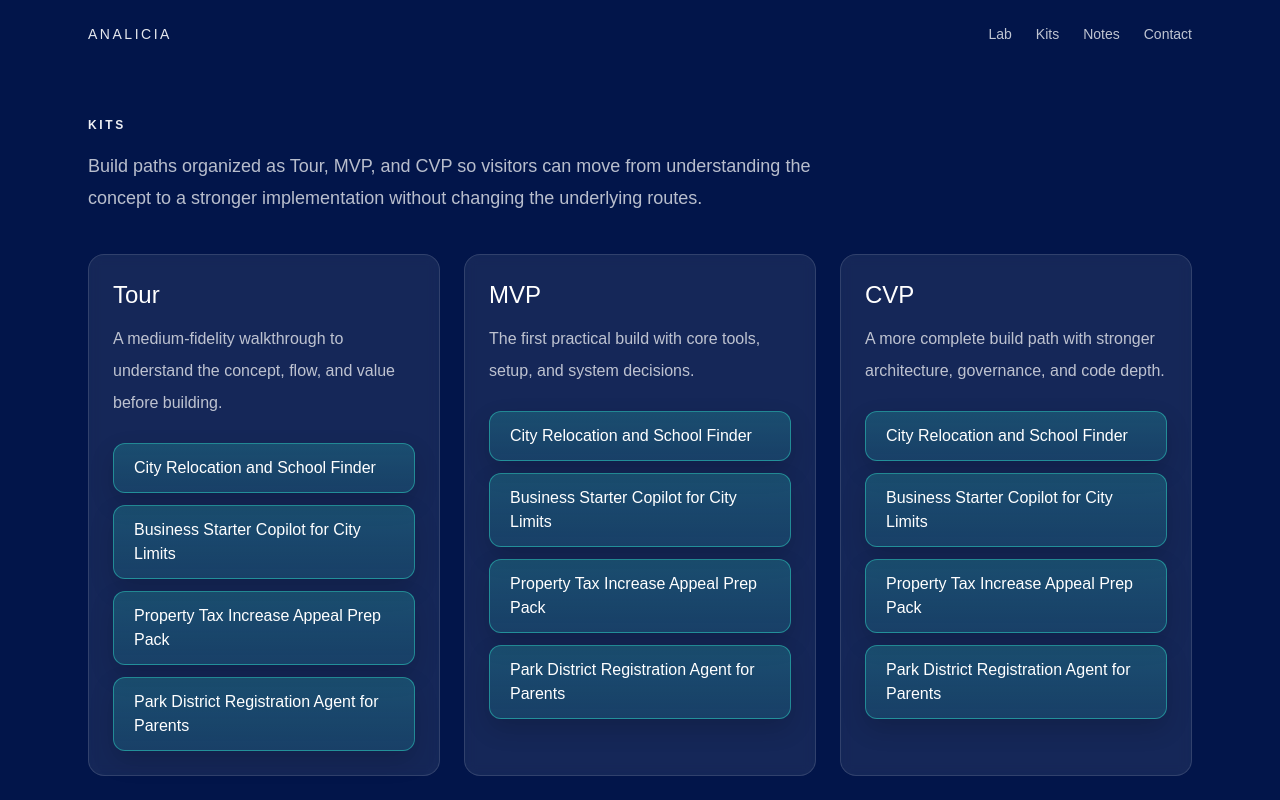
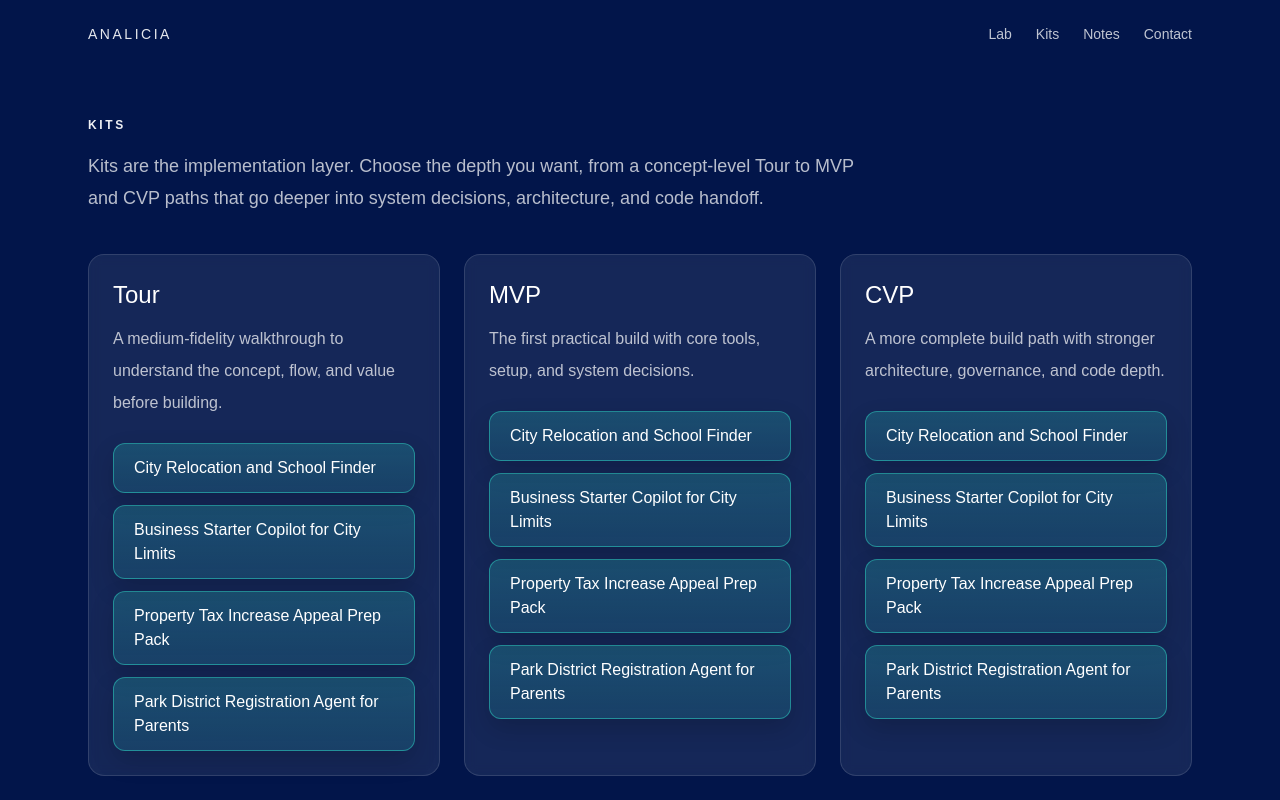
Before and after one commit to EverydayClarityLab/everyday-clarity-lab, a Next.js app: page /kits in a window 1280 px wide. Shown: the top 800 px of the page. Built offline with nearby package versions, Linux system fonts and the light colour scheme.

Commit message:
Clarify labs and kits site structure

```diff
--- a/app/kits/page.tsx
+++ b/app/kits/page.tsx
@@ -26,9 +26,9 @@ export default function KitsPage() {
         <p className="micro-label">Kits</p>
 
         <p className="max-w-3xl text-lg leading-8 text-white/72">
-          Build paths organized as Tour, MVP, and CVP so visitors can move from
-          understanding the concept to a stronger implementation without
-          changing the underlying routes.
+          Kits are the implementation layer. Choose the depth you want, from a
+          concept-level Tour to MVP and CVP paths that go deeper into system
+          decisions, architecture, and code handoff.
         </p>
       </header>
 
--- a/app/labs/page.tsx
+++ b/app/labs/page.tsx
@@ -34,8 +34,9 @@ export default function LabsPage() {
         <p className="micro-label">Lab</p>
 
         <p className="max-w-3xl text-lg leading-8 text-white/72">
-          Product concepts with guided tours and practical build paths across
-          Tour, MVP, and CVP.
+          Labs help visitors understand the idea, problem framing, and
+          user-facing experience. Kits go deeper into how each concept is
+          built.
         </p>
       </header>
 
```
Also changed, not shown: 1 other file (tests, documents, lock files or other folders).
